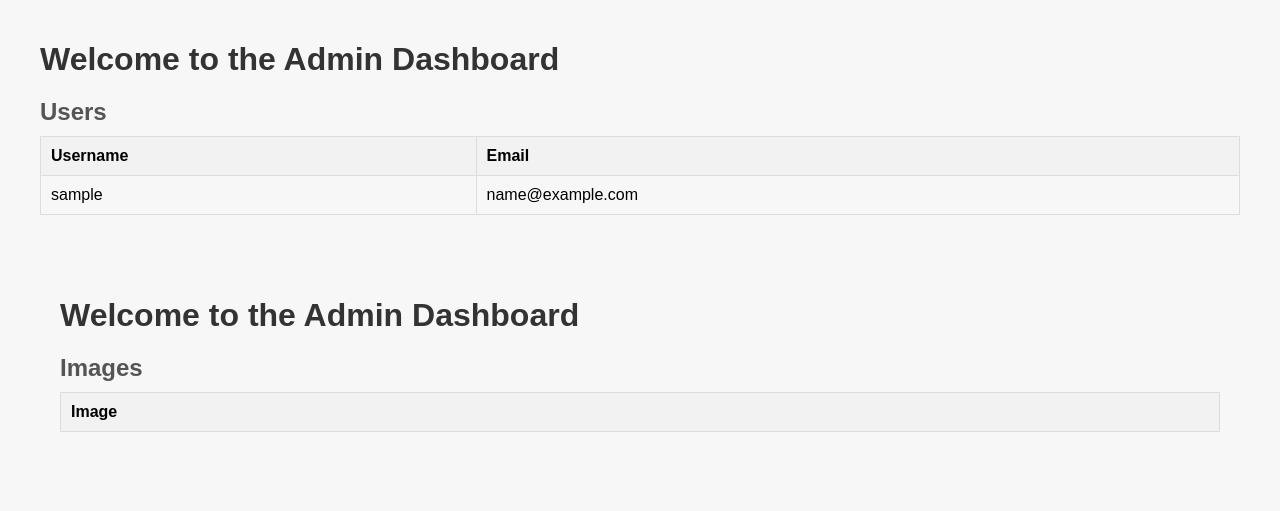
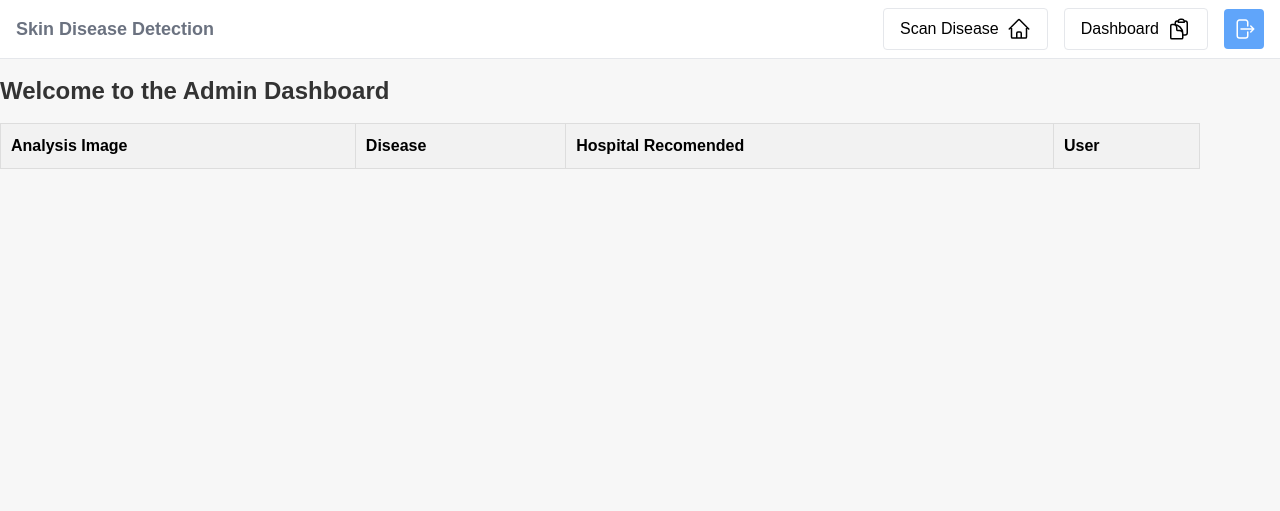
Before and after one commit to DavisWere/django_skin_disease_detector, a Django app: page /admin-dashboard in a window 1280 px wide. Shown: the top 511 px of the page. Run offline with Django 5.2, Linux system fonts and the light colour scheme; the visitor is signed in with stand-in values (Sample User, id 1); data comes from the database, SQL or seed files in the repository; data that the repository does not hold is empty; some libraries are stand-ins or nearby versions.

Commit message:
Allow Admin view

```diff
--- a/core/templates/admin.html
+++ b/core/templates/admin.html
@@ -4,12 +4,13 @@
     <meta charset="UTF-8">
     <meta name="viewport" content="width=device-width, initial-scale=1.0">
     <title>Admin Dashboard</title>
+    <script src="https://cdn.tailwindcss.com"></script>
+
     <style>
         body {
             font-family: Arial, sans-serif;
             background-color: #f7f7f7;
             margin: 0;
-            padding: 20px;
         }
         .container {
             max-width: 1200px;
@@ -29,11 +30,13 @@
         .section .data-table {
             width: 100%;
             border-collapse: collapse;
+            border-radius: 1rem;
         }
         .section .data-table th,
         .section .data-table td {
             border: 1px solid #ddd;
             padding: 10px;
+            border-radius: 1rem;
         }
         .section .data-table th {
             background-color: #f2f2f2;
@@ -46,17 +49,20 @@
     </style>
 </head>
 <body>
-    <div class="container">
-        <h1>Welcome to the Admin Dashboard</h1>
+    <div class="   bg-red-200 w-full">
+        {% include 'components/nav.html' %}
+      </div>
 
-        <div class="section">
+    <div class="container flex flex-col gap-4 mt-4">
+        <h1 class="text-2xl font-bold">Welcome to the Admin Dashboard</h1>
+
+        <!-- <div class="section">
             <h2>Users</h2>
             <table class="data-table">
                 <thead>
                     <tr>
                         <th>Username</th>
                         <th>Email</th>
-                        <!-- Add more columns as needed -->
                     </tr>
                 </thead>
                 <tbody>
@@ -64,23 +70,23 @@
                     <tr>
                         <td>{{ user.username }}</td>
                         <td>{{ user.email }}</td>
-                        <!-- Add more data cells as needed -->
                     </tr>
                     {% endfor %}
                 </tbody>
             </table>
-        </div>
+        </div> -->
 
         <!-- Repeat similar sections for other data entities -->
-       <div style="max-width: 1200px; margin: 0 auto; padding: 20px;">
-        <h1 style="color: #333; margin-bottom: 20px;">Welcome to the Admin Dashboard</h1>
+       <div style="max-width: 1200px; margin: 0 ; ">
 
-        <div style="margin-bottom: 40px;">
-            <h2 style="color: #555; margin-bottom: 10px;">Images</h2>
-            <table style="width: 100%; border-collapse: collapse;">
+        <div style="margin-bottom: 40px; width: 100%;" class="w-full">
+            <table style="width: 100%;" class="">
                 <thead>
                     <tr>
-                        <th style="background-color: #f2f2f2; font-weight: bold; text-align: left; border: 1px solid #ddd; padding: 10px;">Image</th>
+                        <th style="background-color: #f2f2f2; font-weight: bold; text-align: left; border: 1px solid #ddd; padding: 10px;">Analysis Image</th>
+                        <th style="background-color: #f2f2f2; font-weight: bold; text-align: left; border: 1px solid #ddd; padding: 10px;">Disease</th>
+                        <th style="background-color: #f2f2f2; font-weight: bold; text-align: left; border: 1px solid #ddd; padding: 10px;">Hospital Recomended</th>
+                        <th style="background-color: #f2f2f2; font-weight: bold; text-align: left; border: 1px solid #ddd; padding: 10px;">User</th>
                         <!-- Add more columns as needed -->
                     </tr>
                 </thead>
@@ -90,7 +96,15 @@
                         <td style="border: 1px solid #ddd; padding: 10px; text-align: left;">
                             <img src="{{ image.image.url }}" alt="Skin Disease Image" style="max-width: 100px; max-height: 100px;">
                         </td>
-                        <!-- Add more data cells as needed -->
+                        <td style="border: 1px solid #ddd; padding: 10px; text-align: left;">
+                            Skin Rash
+                        </td>
+                        <td style="border: 1px solid #ddd; padding: 10px; text-align: left;">
+                            The Nairobi Hospital
+                        </td>
+                        <td style="border: 1px solid #ddd; padding: 10px; text-align: left;">
+                            Grace Wangui
+                        </td>
                     </tr>
                     {% endfor %}
                 </tbody>
--- a/core/templates/components/nav.html
+++ b/core/templates/components/nav.html
@@ -10,14 +10,14 @@
 
         <div class="flex items-center gap-4">
             <a class="px-4 py-2 border hover:bg-blue-200 rounded h-fit w-fit flex items-center gap-2"
-               href="/">
-                <span>Home</span>
+               href="/upload">
+                <span>Scan Disease</span>
                 <svg xmlns="http://www.w3.org/2000/svg" fill="none" viewBox="0 0 24 24" stroke-width="1.5" stroke="currentColor" class="w-6 h-6">
                   <path stroke-linecap="round" stroke-linejoin="round" d="m2.25 12 8.954-8.955c.44-.439 1.152-.439 1.591 0L21.75 12M4.5 9.75v10.125c0 .621.504 1.125 1.125 1.125H9.75v-4.875c0-.621.504-1.125 1.125-1.125h2.25c.621 0 1.125.504 1.125 1.125V21h4.125c.621 0 1.125-.504 1.125-1.125V9.75M8.25 21h8.25" />
                 </svg>
             </a>
 
-            <a class="px-4 py-2 border hover:bg-blue-200 rounded h-fit w-fit flex items-center gap-2"
+            <a class="px-4 py-2 border hover:bg-blue-200 rounded h-fit w-fit flex items-center gap-2 hidden"
                href="/geolocation">
                 <span>Geolocation</span>
                 <svg xmlns="http://www.w3.org/2000/svg" fill="none" viewBox="0 0 24 24" stroke-width="1.5" stroke="currentColor" class="w-6 h-6">
@@ -27,8 +27,8 @@
             </a>
 
             <a class="px-4 py-2 border hover:bg-blue-200 rounded h-fit w-fit flex items-center gap-2"
-               href="/geolocation">
-                <span>History</span>
+               href="/admin-dashboard">
+                <span>Dashboard</span>
                 <svg xmlns="http://www.w3.org/2000/svg" fill="none" viewBox="0 0 24 24" stroke-width="1.5" stroke="currentColor" class="w-6 h-6">
                     <path stroke-linecap="round" stroke-linejoin="round" d="M8.25 7.5V6.108c0-1.135.845-2.098 1.976-2.192.373-.03.748-.057 1.123-.08M15.75 18H18a2.25 2.25 0 0 0 2.25-2.25V6.108c0-1.135-.845-2.098-1.976-2.192a48.424 48.424 0 0 0-1.123-.08M15.75 18.75v-1.875a3.375 3.375 0 0 0-3.375-3.375h-1.5a1.125 1.125 0 0 1-1.125-1.125v-1.5A3.375 3.375 0 0 0 6.375 7.5H5.25m11.9-3.664A2.251 2.251 0 0 0 15 2.25h-1.5a2.251 2.251 0 0 0-2.15 1.586m5.8 0c.065.21.1.433.1.664v.75h-6V4.5c0-.231.035-.454.1-.664M6.75 7.5H4.875c-.621 0-1.125.504-1.125 1.125v12c0 .621.504 1.125 1.125 1.125h9.75c.621 0 1.125-.504 1.125-1.125V16.5a9 9 0 0 0-9-9Z" />
                   </svg>
--- a/core/templates/nav.html
+++ b/core/templates/nav.html
@@ -10,7 +10,7 @@
 
         <div class="flex items-center gap-4">
             <a class="px-4 py-2 border hover:bg-blue-200 rounded h-fit w-fit flex items-center gap-2"
-               href="/">
+               href="/upload">
                 <span>Home</span>
                 <svg xmlns="http://www.w3.org/2000/svg" fill="none" viewBox="0 0 24 24" stroke-width="1.5" stroke="currentColor" class="w-6 h-6">
                   <path stroke-linecap="round" stroke-linejoin="round" d="m2.25 12 8.954-8.955c.44-.439 1.152-.439 1.591 0L21.75 12M4.5 9.75v10.125c0 .621.504 1.125 1.125 1.125H9.75v-4.875c0-.621.504-1.125 1.125-1.125h2.25c.621 0 1.125.504 1.125 1.125V21h4.125c.621 0 1.125-.504 1.125-1.125V9.75M8.25 21h8.25" />
@@ -27,8 +27,8 @@
             </a>
 
             <a class="px-4 py-2 border hover:bg-blue-200 rounded h-fit w-fit flex items-center gap-2"
-               href="/geolocation">
-                <span>History</span>
+               href="/admin-dashboard">
+                <span>Dashboard</span>
                 <svg xmlns="http://www.w3.org/2000/svg" fill="none" viewBox="0 0 24 24" stroke-width="1.5" stroke="currentColor" class="w-6 h-6">
                     <path stroke-linecap="round" stroke-linejoin="round" d="M8.25 7.5V6.108c0-1.135.845-2.098 1.976-2.192.373-.03.748-.057 1.123-.08M15.75 18H18a2.25 2.25 0 0 0 2.25-2.25V6.108c0-1.135-.845-2.098-1.976-2.192a48.424 48.424 0 0 0-1.123-.08M15.75 18.75v-1.875a3.375 3.375 0 0 0-3.375-3.375h-1.5a1.125 1.125 0 0 1-1.125-1.125v-1.5A3.375 3.375 0 0 0 6.375 7.5H5.25m11.9-3.664A2.251 2.251 0 0 0 15 2.25h-1.5a2.251 2.251 0 0 0-2.15 1.586m5.8 0c.065.21.1.433.1.664v.75h-6V4.5c0-.231.035-.454.1-.664M6.75 7.5H4.875c-.621 0-1.125.504-1.125 1.125v12c0 .621.504 1.125 1.125 1.125h9.75c.621 0 1.125-.504 1.125-1.125V16.5a9 9 0 0 0-9-9Z" />
                   </svg>
```
